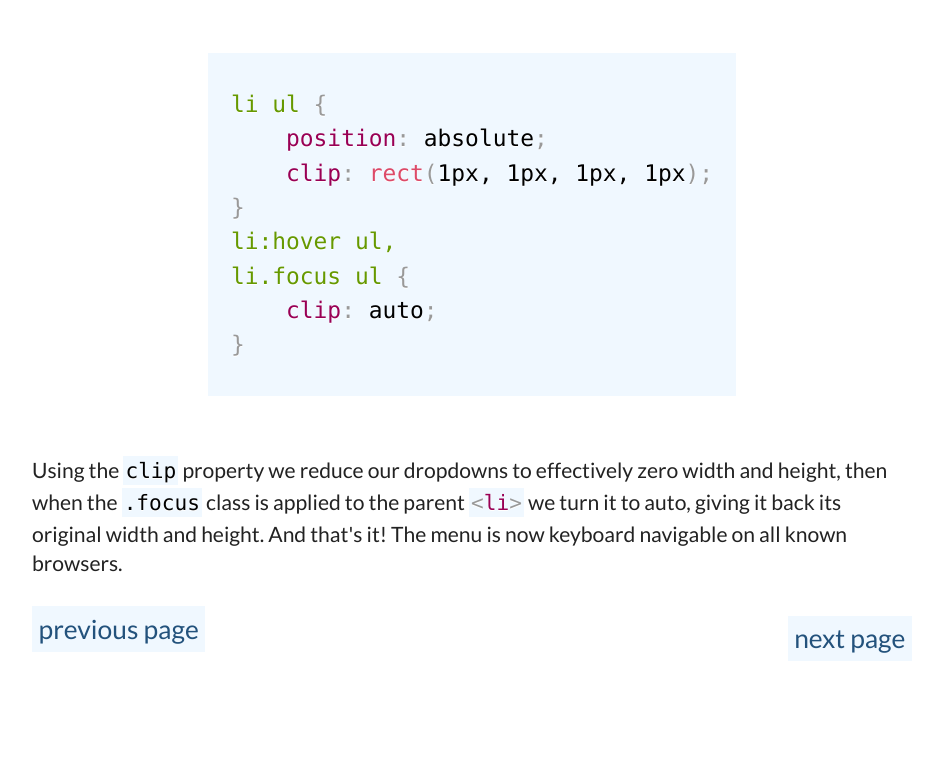
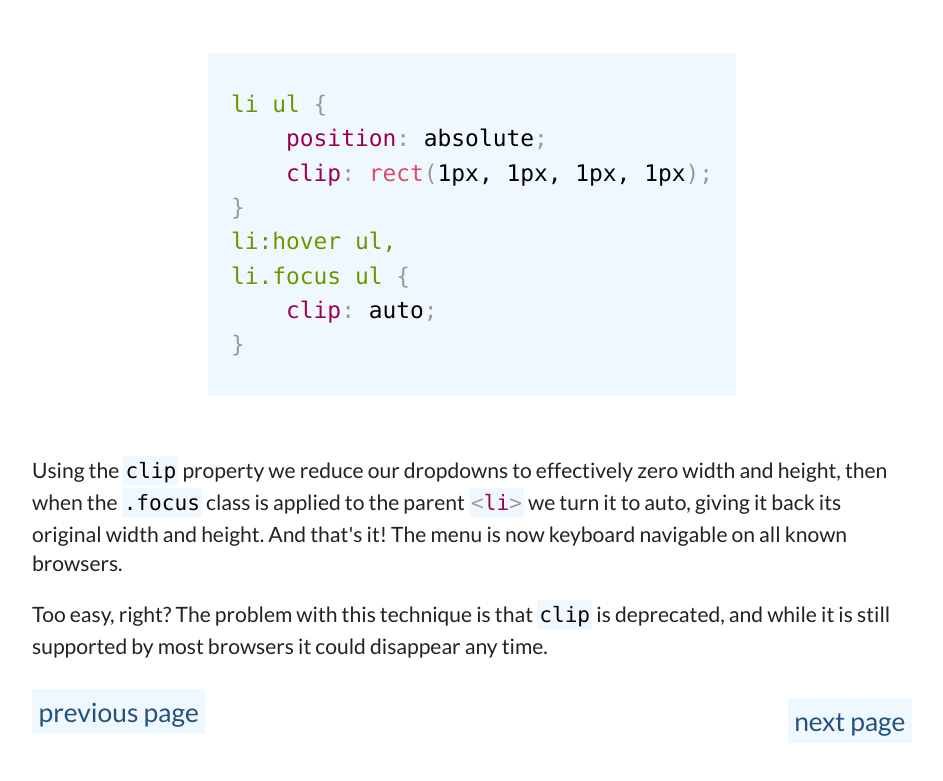
Before and after one commit to tellthemachines/keyboardsurfing, a plain HTML site: page menufocusable.html in a window 1280 px wide. Shown: the part 311-1092 px from the top of the page, without its empty margins (168-1111 px from the left). Drawn offline with Linux system fonts and the light colour scheme.

Commit message:
Add deprecation note and update readme

```diff
--- a/menufocusable.html
+++ b/menufocusable.html
@@ -74,6 +74,7 @@ li.focus ul {
 }</code></pre>
 </div>
     <p>Using the <code class="language-scss">clip</code> property we reduce our dropdowns to effectively zero width and height, then when the <code class="language-scss">.focus</code> class is applied to the parent <code class="language-html"><span class="token tag"><span class="token punctuation"><</span>li<span class="token punctuation">></span></span></code> we turn it to auto, giving it back its original width and height. And that's it! The menu is now keyboard navigable on all known browsers.</p>
+    <p>Too easy, right? The problem with this technique is that <code class="language-scss">clip</code> is deprecated, and while it is still supported by most browsers it could disappear any time.</p>
     </main>
     <div class="pagination">
         <a class="previous" href="premenufocusable">previous page</a>
```
Also changed, not shown: 1 other file.
